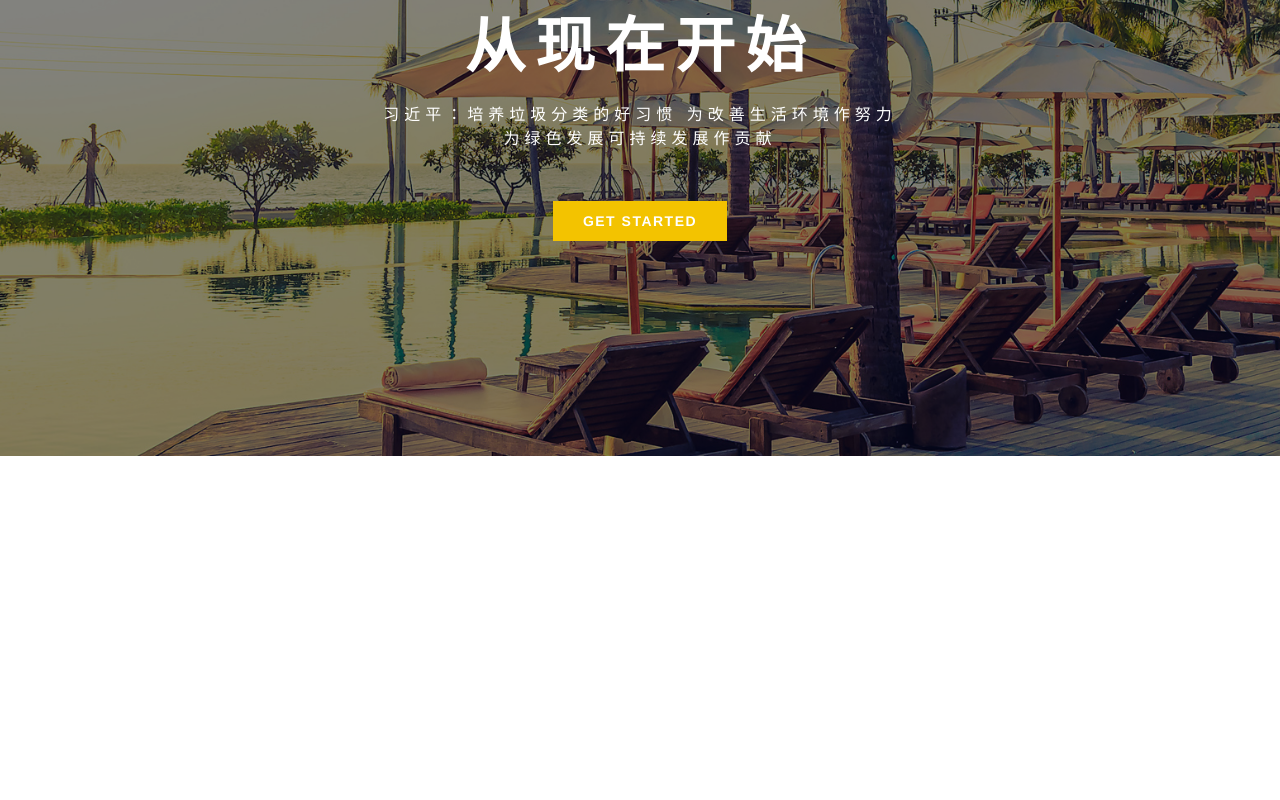
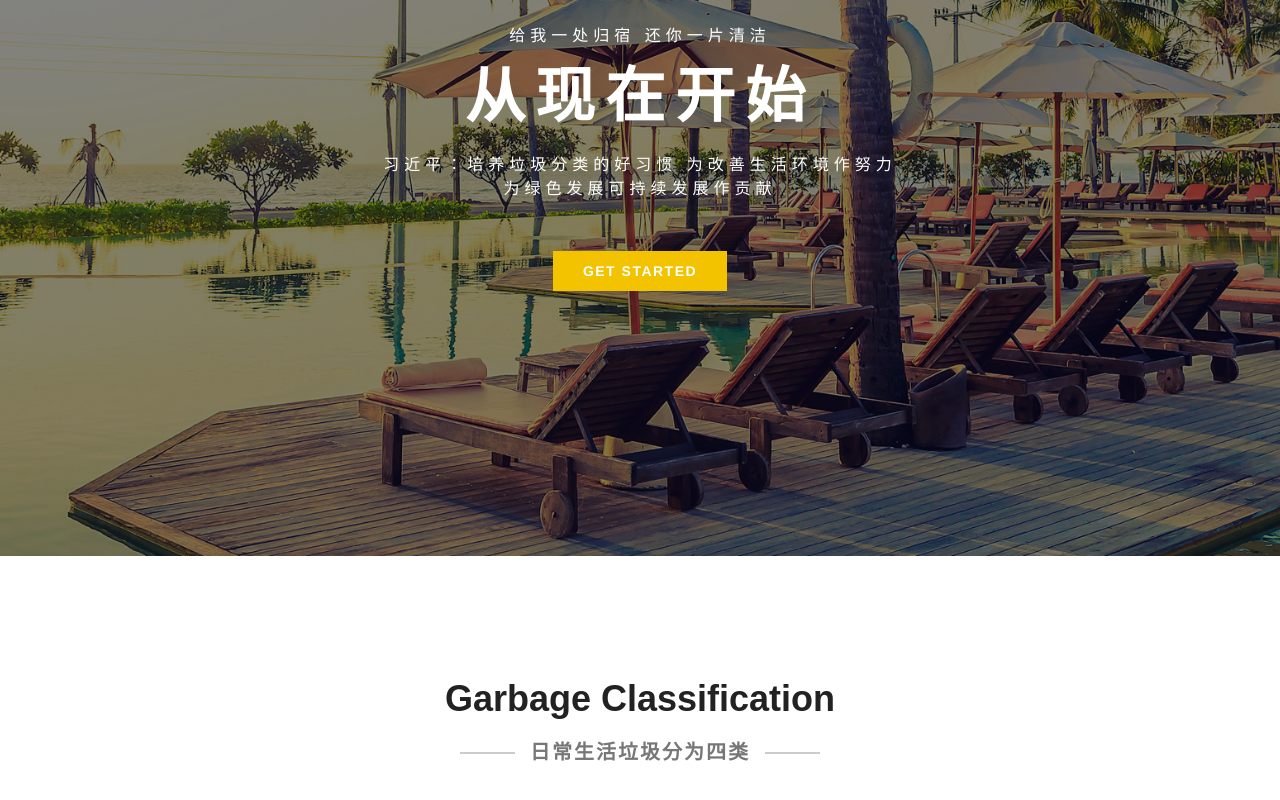
Before and after one commit to Hrealm/ifenlaji, a Vue app: page / in a window 1280 px wide. Shown: the part 244-1044 px from the top of the page. Built offline with nearby package versions, Linux system fonts and the light colour scheme.

Commit message:
feat: up-index

```diff
--- a/src/components/index/index.vue
+++ b/src/components/index/index.vue
@@ -14,7 +14,20 @@
             </div>
         </div>
 
-        <!--  -->
+        <!-- Garbage classification -->
+        <div class="g-con">
+            <div class="g-section">
+                <div class="g-title">
+                    <h2>Garbage Classification</h2>
+                    <p class="g-desc clearFix">
+                        <em class="line fl"></em>
+                        <span>日常生活垃圾分为四类</span>
+                        <em class="line fr"></em>
+                    </p>
+                </div>
+            </div>
+        </div>
+
     </div>
 </template>
 
@@ -34,7 +47,7 @@ export default {
     .banner{
         position: relative;
         width: 100%;
-        height: 700px;
+        height: 800px;
         overflow: hidden;
         background: #04091e;
         z-index: 1;
@@ -95,5 +108,46 @@ export default {
             }
         }
     }
+    .g-con{
+        width: 100%;
+        padding: 120px 0;
+        background: #fff;
+        .g-section{
+            width: 1140px;
+            padding: 0 15px;
+            margin: 0 auto;
+            .g-title{
+                width: 100%;
+                margin-bottom: 75px;
+                text-align: center;
+                h2{
+                    color: #222222;
+                    font-size: 36px;
+                    line-height: 45px;
+                    font-weight: 600;
+                    font-family: "Poppins", sans-serif;
+                    margin-bottom: 8px;
+                }
+                .g-desc{
+                    width: 360px;
+                    margin: 0 auto;
+                    font-size: 20px;
+                    font-weight: bold;
+                    text-align: center;
+                    color: #777;
+                    line-height: 33px;
+                    margin-top: 15px;
+                    letter-spacing: 2px;
+                    .line{
+                        display: block;
+                        width: 55px;
+                        height: 2px;
+                        margin-top: 16px;
+                        background: #ccc;
+                    }
+                }
+            }
+        }
+    }
 }
 </style>
```
